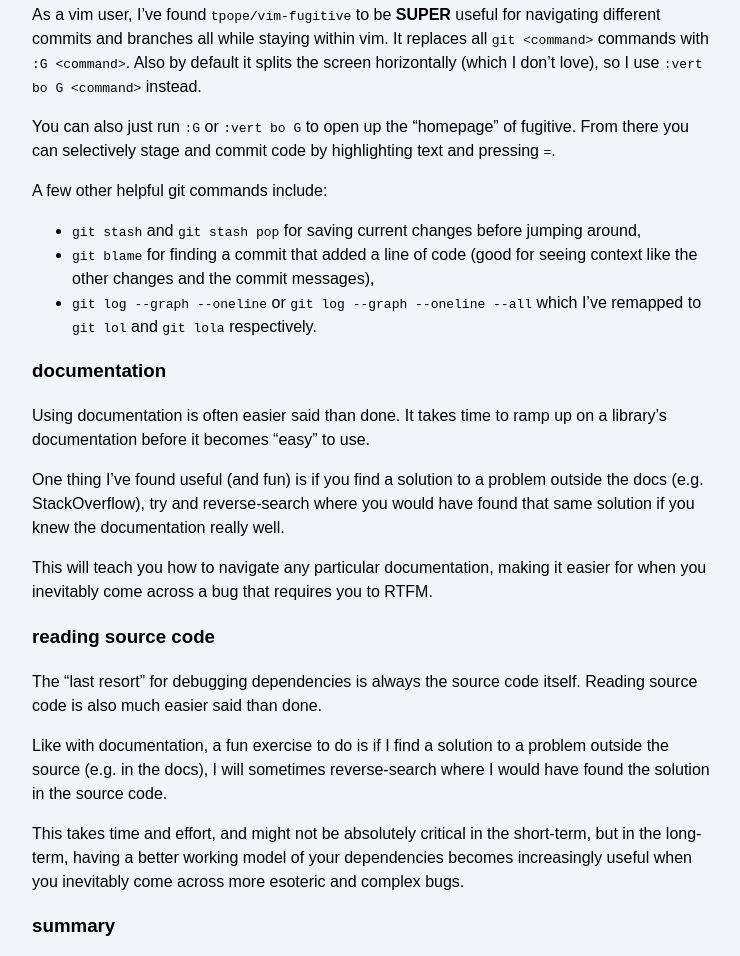
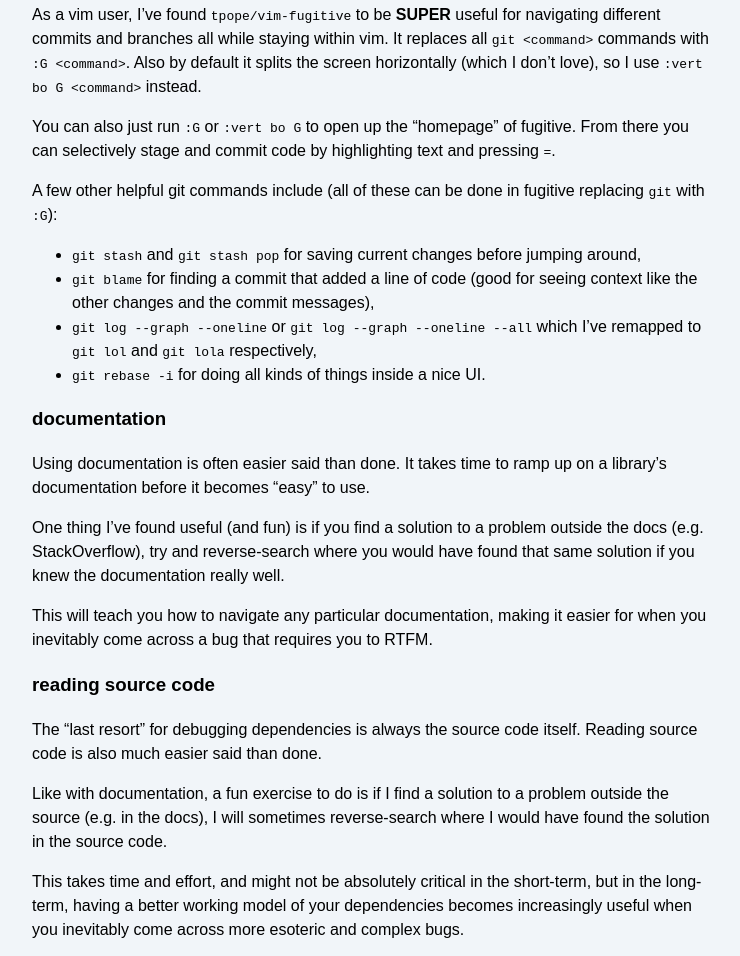
Before and after one commit to MimmyJau/mimmyjau.github.io, an Astro site: page /posts/debugging-workflow-python in a window 1280 px wide. Shown: the part 3094-4050 px from the top of the page, without its empty margins (268-1008 px from the left). Built offline with nearby package versions, Linux system fonts and the light colour scheme; Astro itself is replaced by a stand-in of ours.

Commit message:
fix: typos

```diff
--- a/src/pages/posts/debugging-workflow-python.md
+++ b/src/pages/posts/debugging-workflow-python.md
@@ -126,10 +126,11 @@ As a vim user, I've found `tpope/vim-fugitive` to be **SUPER** useful for naviga
 
 You can also just run `:G` or `:vert bo G` to open up the "homepage" of fugitive. From there you can selectively stage and commit code by highlighting text and pressing `=`.
 
-A few other helpful git commands include:
+A few other helpful git commands include (all of these can be done in fugitive replacing `git` with `:G`):
 - `git stash` and `git stash pop` for saving current changes before jumping around,
 - `git blame` for finding a commit that added a line of code (good for seeing context like the other changes and the commit messages),
-- `git log --graph --oneline` or `git log --graph --oneline --all` which I've remapped to `git lol` and `git lola` respectively.
+- `git log --graph --oneline` or `git log --graph --oneline --all` which I've remapped to `git lol` and `git lola` respectively,
+- `git rebase -i` for doing all kinds of things inside a nice UI.
 
 ### documentation
 
```
